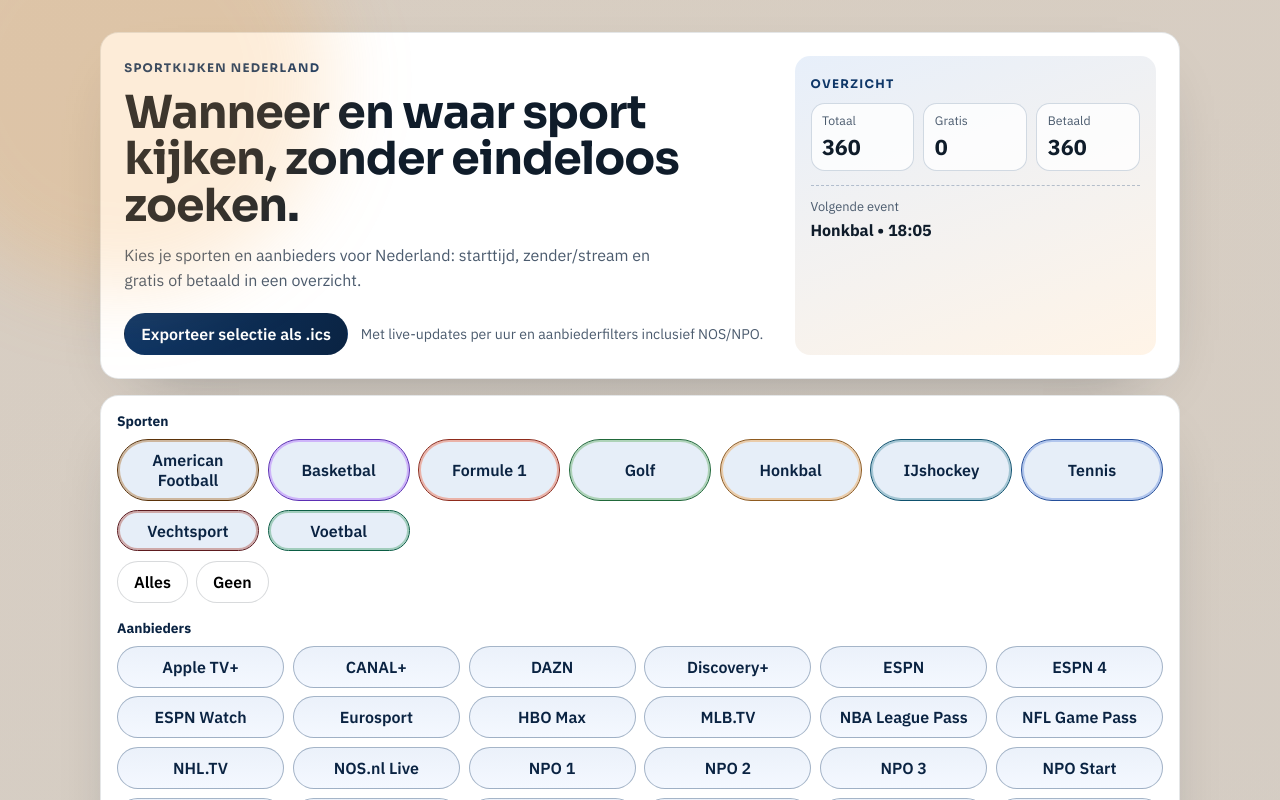
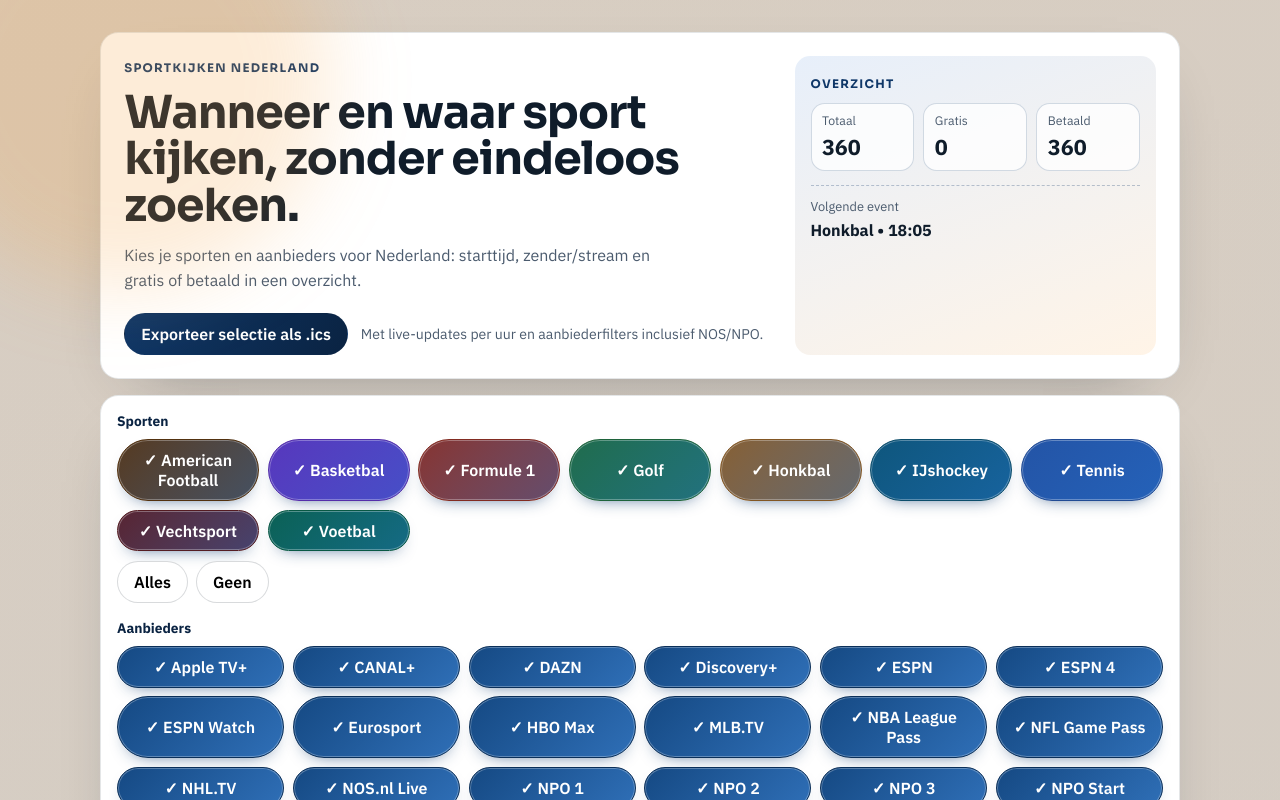
Before and after one commit to Paulmzuiderduin/sportkijken, a React (Vite) app: page / in a window 1280 px wide. Shown: the top 800 px of the page. Built offline with nearby package versions, Linux system fonts and the light colour scheme.

Commit message:
Improve filter chip contrast for selected states

```diff
--- a/src/styles.css
+++ b/src/styles.css
@@ -231,25 +231,48 @@
 }
 
 .chip {
-  border-color: rgba(15, 28, 42, 0.16);
-  background: #f8fafc;
-  color: var(--ink);
+  border-color: #b6c3d3;
+  background: #f3f6fa;
+  color: #32445a;
+}
+
+.chip:not(.is-selected):hover {
+  border-color: #8ba2be;
+  background: #edf2f8;
 }
 
 .chip.is-selected {
-  border-color: rgba(12, 51, 94, 0.42);
-  background: #e6eef8;
-  color: var(--primary-deep);
+  border-color: #082445;
+  background: linear-gradient(135deg, #0e3b70, #1d5ea9);
+  color: #ffffff;
+  box-shadow: 0 8px 18px -12px rgba(14, 59, 112, 0.9), inset 0 0 0 1px rgba(255, 255, 255, 0.28);
+}
+
+.chip.is-selected::before {
+  content: '✓ ';
+  font-weight: 800;
 }
 
 .sport-chip.is-selected {
-  border-color: color-mix(in srgb, var(--chip-accent) 70%, #0d1622);
-  box-shadow: inset 0 0 0 2px color-mix(in srgb, var(--chip-accent) 38%, #ffffff);
+  border-color: color-mix(in srgb, var(--chip-accent) 64%, #08192b);
+  background: linear-gradient(
+    135deg,
+    color-mix(in srgb, var(--chip-accent) 65%, #0e315a),
+    color-mix(in srgb, var(--chip-accent) 42%, #1d5ea9)
+  );
+  box-shadow:
+    0 8px 18px -12px rgba(14, 59, 112, 0.9),
+    inset 0 0 0 1px rgba(255, 255, 255, 0.3);
 }
 
 .provider-chip.is-selected {
-  border-color: rgba(12, 51, 94, 0.34);
-  background: linear-gradient(180deg, #ebf1fa, #f4f8ff);
+  border-color: #0a2f59;
+  background: linear-gradient(135deg, #154983, #2f6fb7);
+}
+
+.chip:focus-visible {
+  outline: 3px solid #f39f3d;
+  outline-offset: 2px;
 }
 
 .chip-actions {
```
